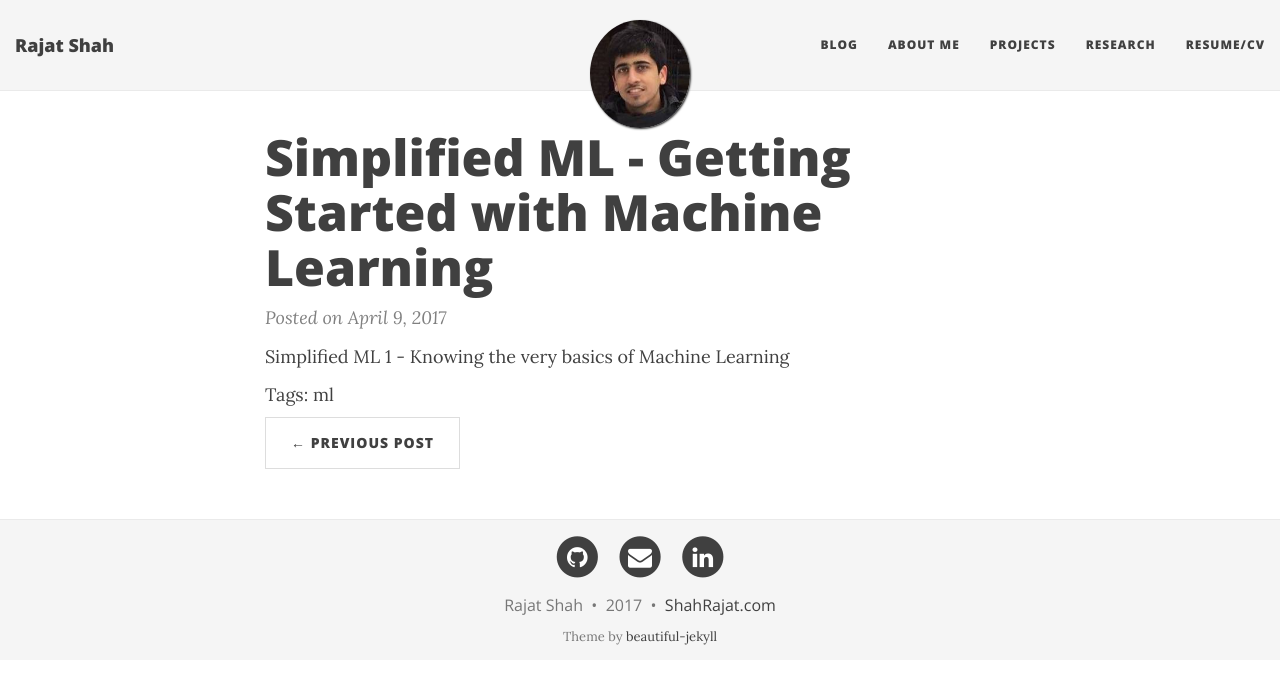
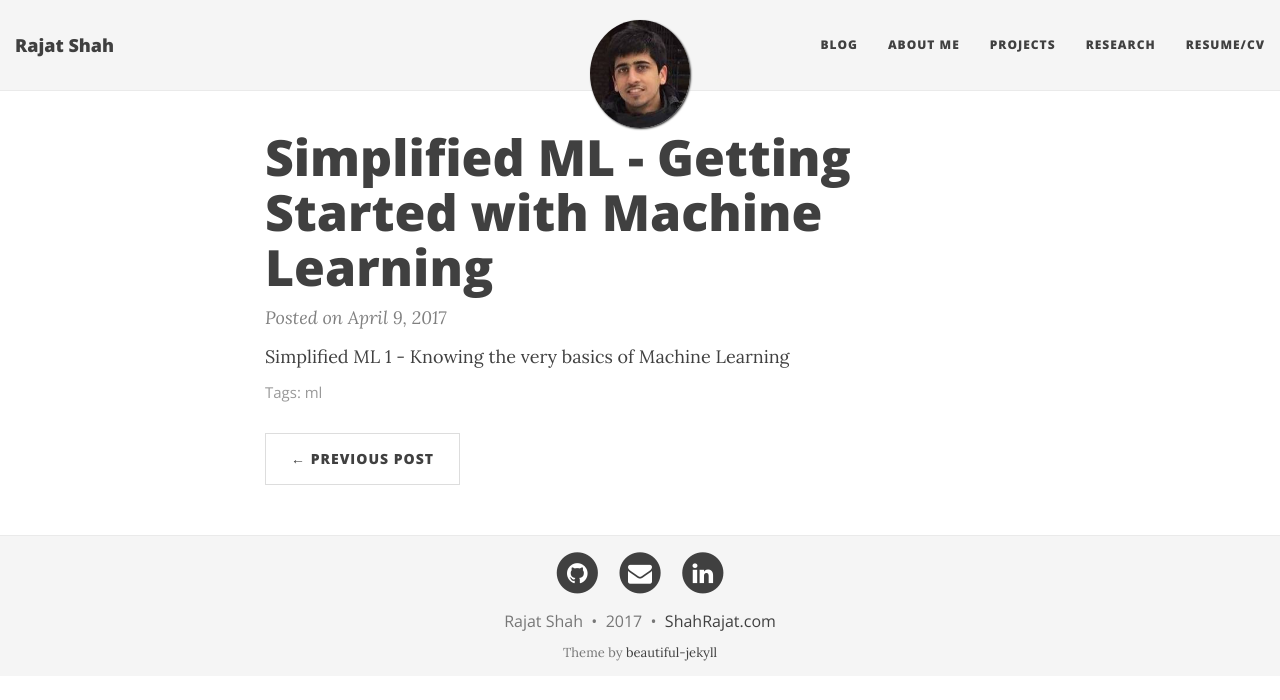
Before and after one commit to shahrajat/shahrajat.github.io, a Jekyll site: the page built from _posts/machine-learning/2017-04-09-simplified-machine-learning-basics.md, in a window 1280 px wide. Shown: the top 700 px of the page. Built offline with Jekyll 4.4.1, drawn with Linux system fonts in a browser that asks for light colours; nearby versions of some CDN libraries; comment, search, counter and statistics services are not loaded.

Commit message:
Update main.css

```diff
--- a/css/main.css
+++ b/css/main.css
@@ -478,9 +478,21 @@ footer .theme-by {
   border-bottom-left-radius: 5px;
 }
 
+/* BLOG POSTS */
+
 .blog-comments {
   margin-top: 30px;
 }
+.blog-post img {
+  max-width: 100%;
+}
+.blog-tags {
+  font-family: 'Open Sans', 'Helvetica Neue', Helvetica, Arial, sans-serif;
+  color: #999;
+  font-size: 15px;
+  margin-bottom: 30px;
+}
+
 
 @media only screen and (min-width: 768px) {
   .blog-comments {
```
